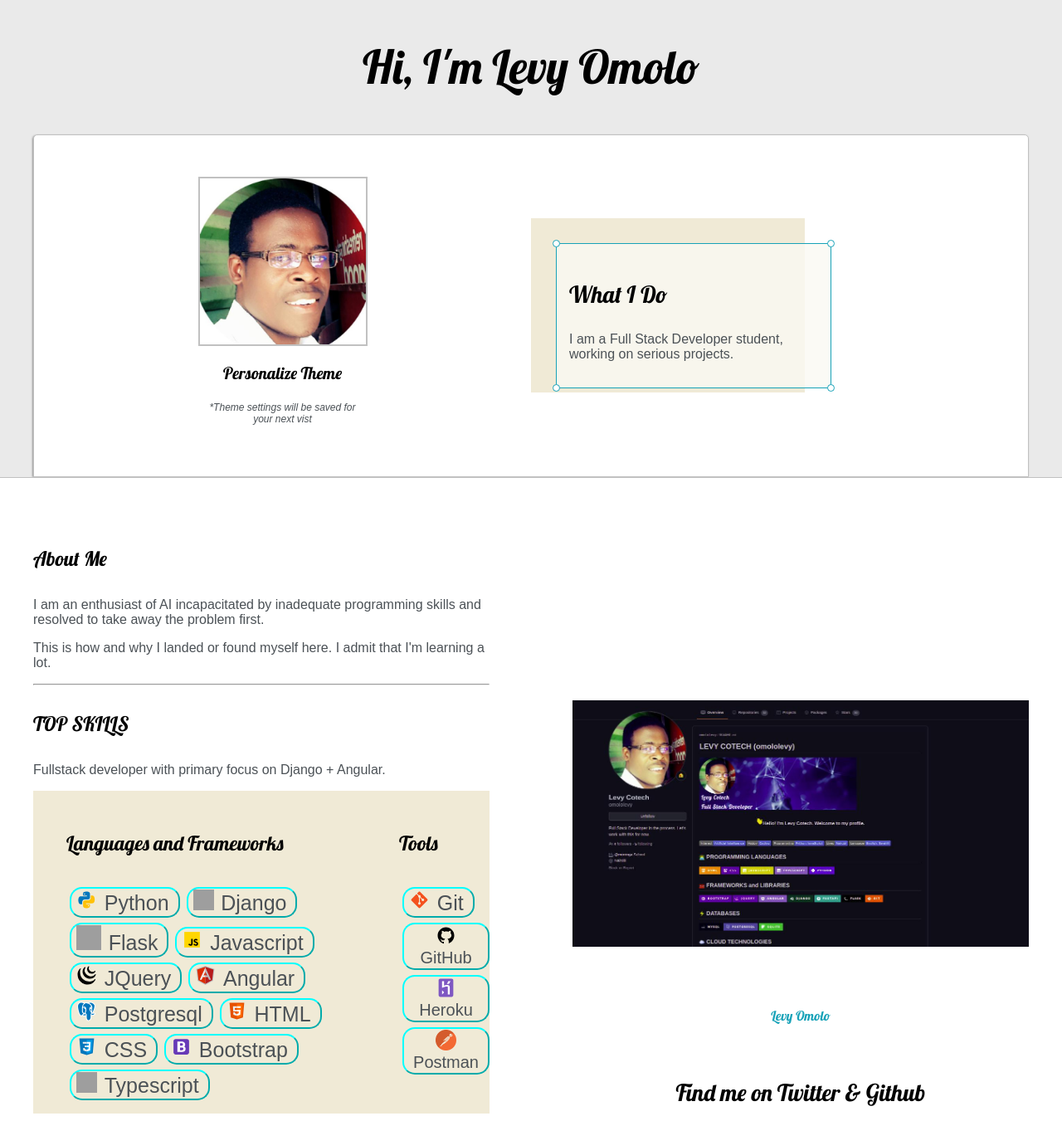
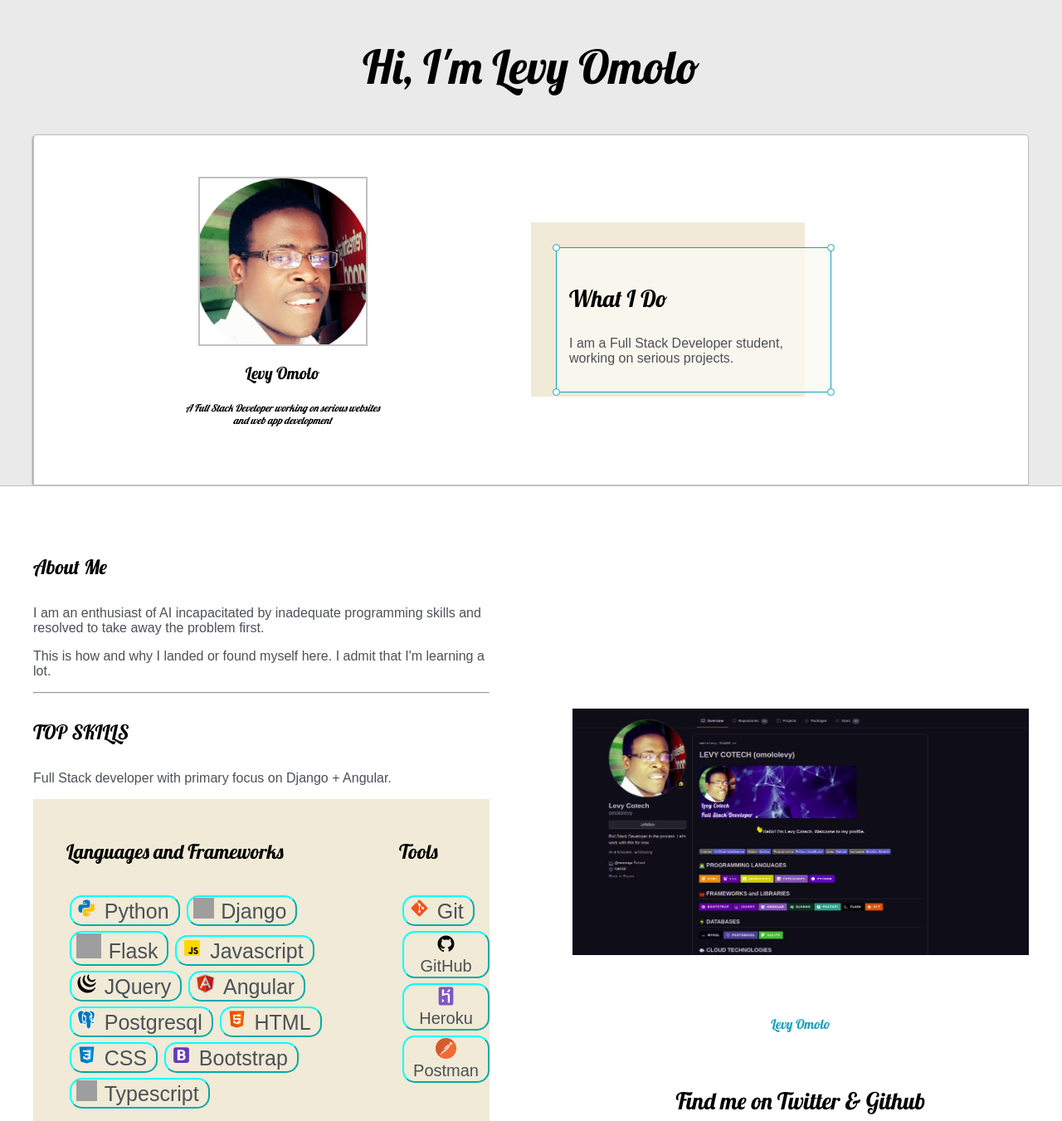
Before and after one commit to omololevy/portfolio, a Django app: template base/templates/base/index.html in a window 1280 px wide. Shown: the part 93-1444 px from the top of the page at 83% size. Run offline with Django 4.2, Linux system fonts and the light colour scheme; the template is opened without the code that fills it, so the values that code supplies are empty; some libraries are stand-ins or nearby versions; some web fonts are replaced; grey boxes are pictures that could not be loaded.

Commit message:
Add potrait description

```diff
--- a/base/templates/base/index.html
+++ b/base/templates/base/index.html
@@ -100,11 +100,8 @@
 
 				<div class="left-column">
 					<img id="profile_pic" src="{% static 'images/Levy.jpg' %}">
-					<h5 style="text-align: center;line-height: 0;">Personalize Theme</h5>
-
-
-
-					<p id="settings-note">*Theme settings will be saved for<br>your next vist</p>
+					<h5 style="text-align: center;line-height: 0;">Levy Omolo</h5>
+					<h5 id="settings-note">A Full Stack Developer working on serious websites <br> and web app development</h5>
 				</div>
 
 				<div class="right-column">
@@ -140,7 +137,7 @@
 
 					<h4>TOP SKILLS</h4>
 
-					<p>Fullstack developer with primary focus on Django + Angular.</p>
+					<p>Full Stack developer with primary focus on Django + Angular.</p>
 
 					<div id="skills">
 						<ul>
```
